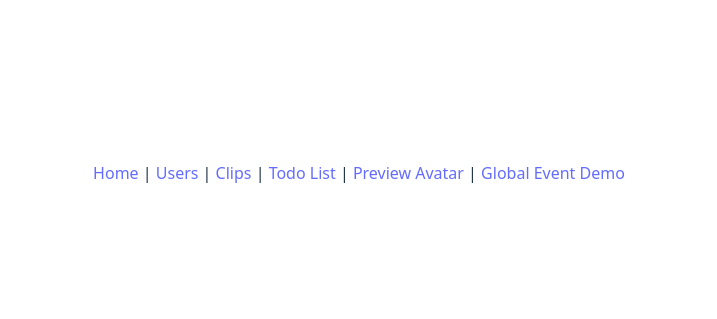
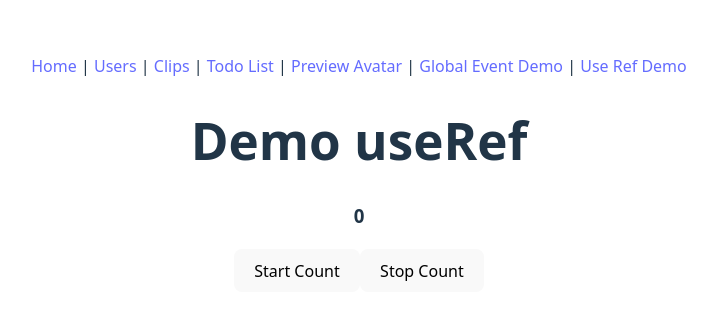
Before and after one commit to nguyenlinhnttu/learn-react, a React (Vite) app: page /use-ref in a window 1280 px wide. Shown: the part 227-546 px from the top of the page, without its empty margins (281-998 px from the left). Built offline with nearby package versions, Linux system fonts and the light colour scheme.

Commit message:
feat: demo useRef save value

```diff
--- a/src/App.tsx
+++ b/src/App.tsx
@@ -7,6 +7,8 @@ import ListClips from "./pages/ListClips";
 import TodoList from "./component/TodoList";
 import DemoPreviewAvatar from "./component/DemoPreviewAvatar";
 import DemoGlobalEvent from "./component/DemoGlobalEvent";
+import DemoUseRef from "./component/DemoUseRef";
+
 
 function App() {
   return (
@@ -17,7 +19,8 @@ function App() {
         <Link to="/clips">Clips</Link>  |{" "}
         <Link to="/todo-list">Todo List</Link>  |{" "}
         <Link to="/preview-avatar">Preview Avatar</Link> |{" "}
-        <Link to="/global-event">Global Event Demo</Link>
+        <Link to="/global-event">Global Event Demo</Link>  |{" "}
+         <Link to="/use-ref">Use Ref Demo</Link>
       </nav>
 
       <Routes>
@@ -28,6 +31,7 @@ function App() {
         <Route path="/todo-list" element={<TodoList />} />
         <Route path="/preview-avatar" element={<DemoPreviewAvatar />} />
         <Route path="/global-event" element={<DemoGlobalEvent />} />
+        <Route path="/use-ref" element={<DemoUseRef />} />
       </Routes>
     </>
   );
--- /dev/null
+++ b/src/component/DemoUseRef.tsx
@@ -0,0 +1,35 @@
+import { useState, useRef, use } from "react";
+
+function DemoUseRef() {
+    const [count, setCount] = useState(0);
+    // useRef to keep track of the interval ID
+    const ref = useRef<number>(0);
+    console.log("ref value", ref.current);
+
+
+    const startCount = () => {
+        ref.current = setInterval(() => {
+            setCount(count => count + 1);
+        }, 1000);
+    }
+
+    const stopCount = () => {
+        if (ref.current != 0) {
+            clearInterval(ref.current);
+            ref.current = 0;
+            console.log("Counting stopped at", count);
+        }
+    }
+
+    return (
+        <div>
+            <h1>Demo useRef</h1>
+            <h3>{count}</h3>
+            <button onClick={startCount}>Start Count</button>
+            <button onClick={stopCount}>Stop Count</button>
+        </div>
+    );
+
+}
+
+export default DemoUseRef;
```
